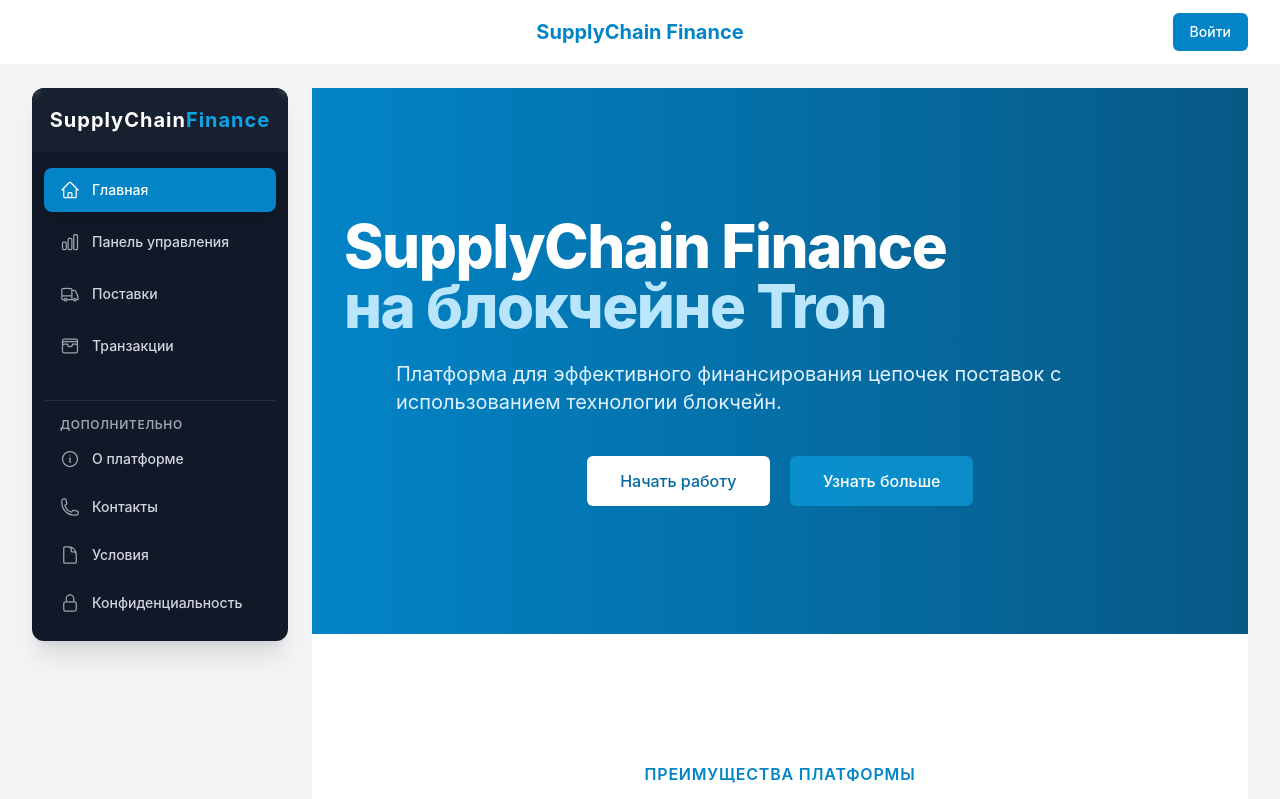
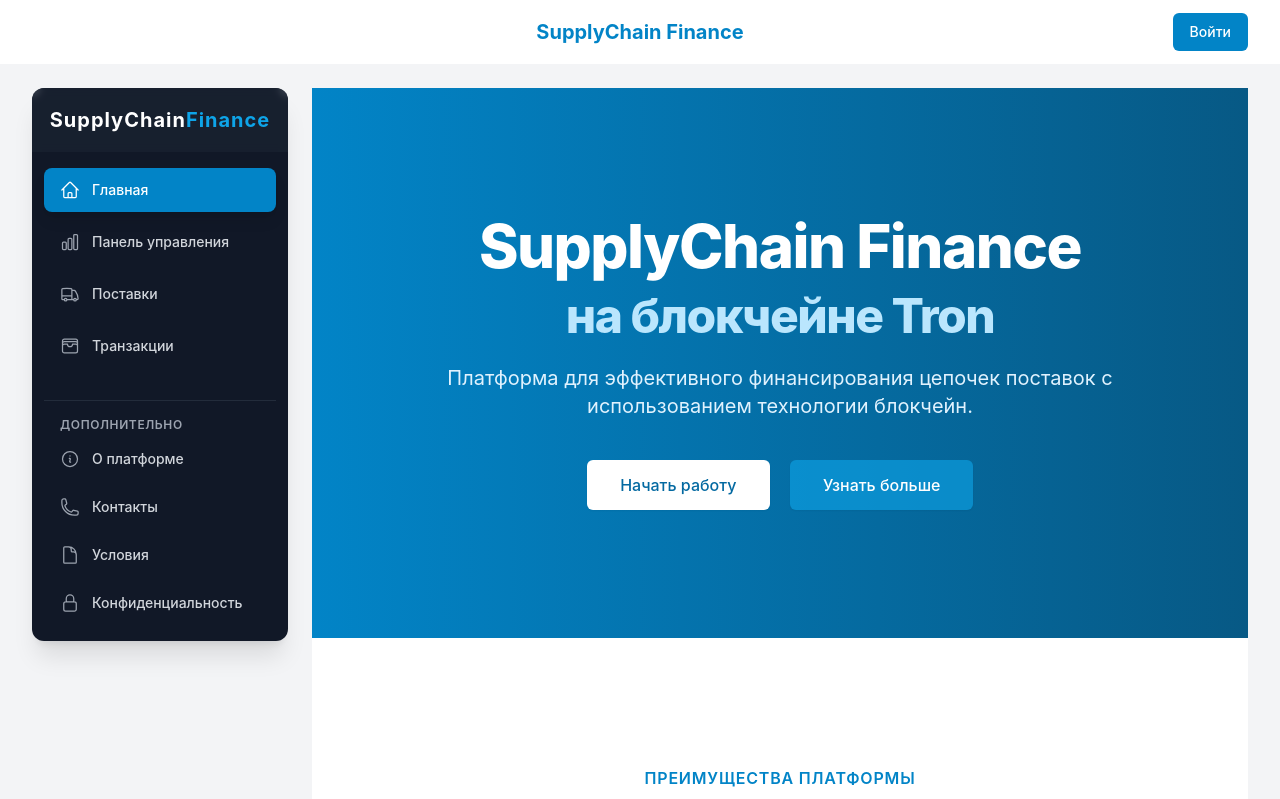
Before and after one commit to Dizzzza/Supply-Chain-Finance-Platform, a React (Create React App) app in the folder web-app/: page / in a window 1280 px wide. Shown: the top 799 px of the page. Built offline with nearby package versions, Linux system fonts and the light colour scheme.

Commit message:
Мини фикс текста на главной странице

```diff
--- a/web-app/src/pages/Home.js
+++ b/web-app/src/pages/Home.js
@@ -58,11 +58,11 @@
           <div className="absolute inset-0 bg-gradient-to-r from-primary-600 to-primary-800 mix-blend-multiply" />
         </div>
         <div className="relative max-w-7xl mx-auto py-24 px-4 sm:py-32 sm:px-6 lg:px-8">
-          <h1 className="text-4xl font-extrabold tracking-tight text-white sm:text-5xl lg:text-6xl">
-            <span className="block animate-fade-in-up">SupplyChain Finance</span>
-            <span className="block text-primary-200 animate-fade-in-up-delay">на блокчейне Tron</span>
+          <h1 className="text-4xl font-extrabold tracking-tight text-white sm:text-5xl lg:text-6xl text-center">
+            <span className="block animate-fade-in-up mb-4">SupplyChain Finance</span>
+            <span className="block text-primary-200 animate-fade-in-up-delay text-3xl sm:text-4xl lg:text-5xl">на блокчейне Tron</span>
           </h1>
-          <p className="mt-6 max-w-lg mx-auto text-xl text-primary-100 sm:max-w-3xl animate-fade-in-up-delay-2">
+          <p className="mt-6 max-w-lg mx-auto text-xl text-primary-100 sm:max-w-3xl animate-fade-in-up-delay-2 text-center">
             Платформа для эффективного финансирования цепочек поставок с использованием технологии блокчейн.
           </p>
           <div className="mt-10 max-w-sm mx-auto sm:max-w-none sm:flex sm:justify-center animate-fade-in-up-delay-3">
```
Also changed, not shown: 2 other files (tests, documents, lock files or other folders).
